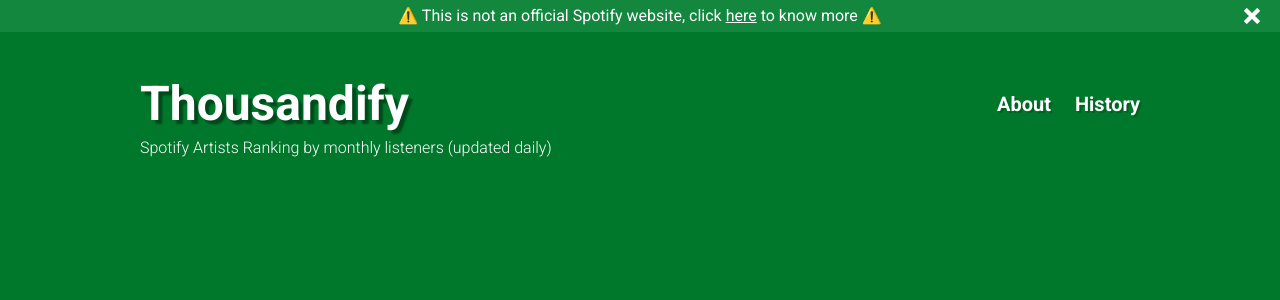
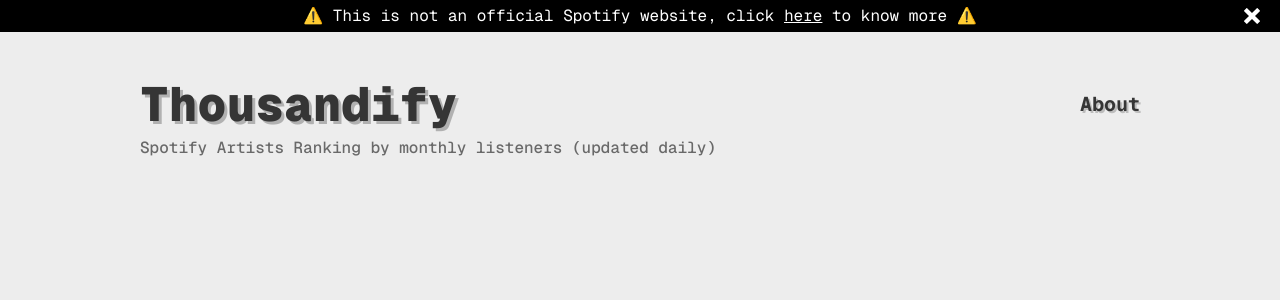
Before and after one commit to renans2/thousandify, a Next.js app: page /about in a window 1280 px wide. Shown: the top 300 px of the page. Built offline with nearby package versions, Linux system fonts and the light colour scheme.

Commit message:
feat: implement new version of table with new colors and font

```diff
--- a/src/app/globals.css
+++ b/src/app/globals.css
@@ -1,17 +1,16 @@
 @import "tailwindcss";
 
 @theme {
-  --color-green-surface: #12873D;
-  --color-green-surface-dark: #005C22;
-  --color-green-bg-1: #004E1D;
-  --color-green-bg-2: #00782C;
-  --color-text-secondary: #D7D7D7;
-  --text-shadow-h1: 4px 4px 2px rgba(0, 0, 0, 0.40);
-  --text-shadow-regular: 2px 2px 1px rgba(0, 0, 0, 0.2);
-  --shadow-li: 0px 5px 7px rgba(0, 0, 0, 0.2);
-  --shadow-li-halo: 0px 0px 7px rgba(18, 135, 61, 0.5);
+  --color-background-light: #EDEDED;
+  --color-table-border: #464646;
+  --color-table-data: #000000;
+  --color-input-border: #666666;
+  --color-heading: #353535;
+  --color-description: #696969;
+  --text-shadow-heading: 3px 3px 0px rgba(0, 0, 0, 0.25);
+  --text-shadow-regular: 2px 2px 0px rgba(0, 0, 0, 0.2);
 }
 
 body {
-  font-family: var(--font-roboto), system-ui, sans-serif;
+  font-family: var(--font-geist-mono), 'Times New Roman', Times, serif;
 }
--- a/src/app/layout.tsx
+++ b/src/app/layout.tsx
@@ -1,14 +1,13 @@
-import { Roboto } from "next/font/google";
+import { Geist_Mono } from "next/font/google";
 import type { Metadata } from "next";
 import "./globals.css";
 import Warning from "@/components/layout/Warning";
 import Header from "@/components/layout/Header";
 
-const roboto = Roboto({
+const geistMono = Geist_Mono({
+  variable: "--font-geist-mono",
   subsets: ["latin"],
-  weight: ["300", "400", "500", "700"],
-  variable: "--font-roboto",
-  display: "swap",
+  weight: ["100", "200", "300", "400", "500", "600", "700", "800", "900"],
 });
 
 export const metadata: Metadata = {
@@ -22,13 +21,11 @@
   children: React.ReactNode;
 }>) {
   return (
-    <html lang="en" className={`${roboto.variable} antialiased`}>
-      <body className="bg-green-bg-2 text-white h-screen">
-        <div className="overflow-y-scroll h-full">
-          <Warning />
-          <Header />
-          {children}
-        </div>
+    <html lang="en" className={`${geistMono.variable} antialiased`}>
+      <body className="bg-background-light text-black h-screen">
+        <Warning />
+        <Header />
+        {children}
       </body>
     </html>
   );
--- a/src/app/page.tsx
+++ b/src/app/page.tsx
@@ -1,86 +1,42 @@
 import { DATA } from "@/constants/data";
-import { FiArrowUpRight } from "react-icons/fi";
-import { FiArrowDownRight } from "react-icons/fi";
 import { IoSearch } from "react-icons/io5";
-import { FaSpotify } from "react-icons/fa";
 
 export default function Home() {
   return (
     <div className="max-w-250 mx-auto">
-      <div className="flex justify-between items-center">
+      <div className="flex justify-end items-center">
         <div className="flex items-center">
-          <span className="mr-2">Sort</span>
-          <div className="flex items-center gap-1">
-            <button
-              title="Ascending"
-              className="bg-green-surface-dark border-2 border-green-surface p-1 rounded-lg cursor-pointer"
-            >
-              <FiArrowUpRight size={24} />
-            </button>
-            <button
-              title="Descending"
-              className="bg-green-surface p-1 rounded-lg cursor-pointer"
-            >
-              <FiArrowDownRight size={24} />
-            </button>
-          </div>
-        </div>
-        <div className="flex items-center">
-          <label htmlFor="artist" className="mr-2">
-            Search artist
-          </label>
           <div className="relative flex items-center">
             <input
-              className="border-2 border-green-surface py-1 pl-10 rounded-lg focus:outline-3 outline-green-400 text-text-secondary"
+              className="border-2 border-input-border placeholder-[rgba(0,0,0,0.4)] py-1 pl-10 rounded-lg focus:outline-3 outline-gray-400"
               type="text"
               name=""
+              placeholder="Filter artist"
               id="artist"
             />
             <IoSearch
               className="absolute left-2.25"
               size={24}
-              color="#12873D"
+              color="#666666"
             />
           </div>
         </div>
       </div>
-
-      {/* <ul className="flex flex-col gap-2 mt-5">
-        {DATA.map((artist) => (
-          <li
-            key={artist.spotify_id}
-            className="duration-300 hover:shadow-[0px_5px_7px_rgba(0,0,0,0.2),0px_0px_20px_1px_rgba(18,135,61,1)] hover:scale-102 items-center gap-4 rounded-xl bg-green-surface px-4 py-2 grid grid-cols-[50px_400px_1fr_50px]"
-          >
-            <div className="flex items-center justify-center w-full h-full rounded-4xl bg-green-surface-dark aspect-square font-bold">
-              {artist.position}
-            </div>
-            <p className="font-bold">{artist.artist_name}</p>
-            <p className="">{artist.monthly_listeners} monthly listeners</p>
-            <a
-              href={`https://open.spotify.com/artist/${artist.spotify_id}`}
-              target="_blank"
-              rel="noopener noreferrer"
-              className="flex items-center justify-center hover:scale-120 transition-transform"
-              title={`${artist.artist_name}'s Spotify profile`}
-            >
-              <FaSpotify size={30} />
-            </a>
-          </li>
-        ))}
-      </ul> */}
-      <table className="w-full mt-5 rounded-lg">
-        <thead className="sticky top-0 bg-green-surface">
-          <tr>
-            <th className="text-left py-2 px-2">#</th>
-            <th className="text-left py-1 px-2">Artist Name</th>
-            <th className="text-left py-1 px-2">Monthly Listeners</th>
+      <table className="w-full mt-5">
+        <thead className="sticky top-0 bg-background-light">
+          <tr className="border-b-2 border-table-border">
+            <th className="text-left py-2 px-2 font-extrabold">#</th>
+            <th className="text-left py-1 px-2 font-extrabold">Artist Name</th>
+            <th className="text-left py-1 px-2 font-extrabold">
+              Monthly Listeners
+            </th>
           </tr>
         </thead>
         <tbody className="">
           {DATA.map((artist) => (
             <tr
               key={artist.spotify_id}
-              className="hover:scale-102 transition-transform border-y border-green-500"
+              className="hover:scale-102 transition-transform border-b border-table-border text-table-data"
             >
               <td className="text-left py-1 px-2">{artist.position}</td>
               <td className=" py-1 px-2">
--- a/src/components/layout/Header.tsx
+++ b/src/components/layout/Header.tsx
@@ -4,19 +4,23 @@
   return (
     <header className="max-w-250 mx-auto py-12">
       <div className="flex items-center justify-between">
-        <h1 className="font-bold text-5xl text-shadow-h1">Thousandify</h1>
+        <h1 className="font-black text-5xl text-heading text-shadow-heading">
+          Thousandify
+        </h1>
         <nav>
-          <ul className="flex items-center gap-6 font-bold">
+          <ul className="flex items-center gap-6 font-bold text-heading">
             <li>
-              <Link href="/about" className="text-shadow-regular text-xl">
+              <Link
+                href="/about"
+                className="text-shadow-regular text-xl hover:underline"
+              >
                 About
               </Link>
             </li>
-            <li className="text-shadow-regular text-xl">History</li>
           </ul>
         </nav>
       </div>
-      <h3 className="font-light mt-2">
+      <h3 className="mt-2 text-description font-medium">
         Spotify Artists Ranking by monthly listeners (updated daily)
       </h3>
     </header>
--- a/src/components/layout/Warning.tsx
+++ b/src/components/layout/Warning.tsx
@@ -5,7 +5,7 @@
 
 export default function Warning() {
   return (
-    <div className="bg-green-surface text-white flex justify-center items-center py-1 relative">
+    <div className="bg-black text-white flex justify-center items-center py-1 relative">
       <p>
         ⚠️ This is not an official Spotify website, click{" "}
         <Link href="/about" className="underline">
@@ -15,7 +15,7 @@
       </p>
       <button
         onClick={() => console.log("123")}
-        className="absolute right-4 cursor-pointer hover:bg-green-surface-dark rounded-4xl p-1"
+        className="absolute right-4 cursor-pointer rounded-4xl p-1"
       >
         <ImCross />
       </button>
```
